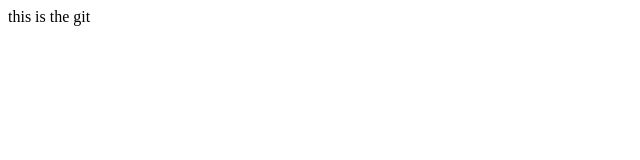
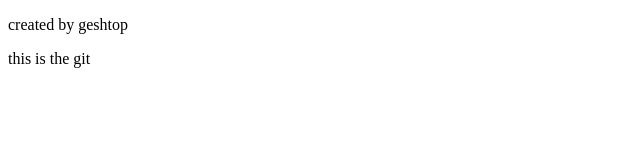
Before and after one commit to AVIGAIL120/test, a plain HTML site: page index.html in a window 1280 px wide. Shown: the whole page, without its empty margins (0-640 px from the left). Drawn offline with Linux system fonts and the light colour scheme.

Commit message:
remote loren test

```diff
--- a/index.html
+++ b/index.html
@@ -6,6 +6,7 @@
     <title>Document</title>
 </head>
 <body>
+    <p>created by geshtop</p>
     this is the git
 </body>
 </html>
```
Also changed, not shown: starter.txt (added).
